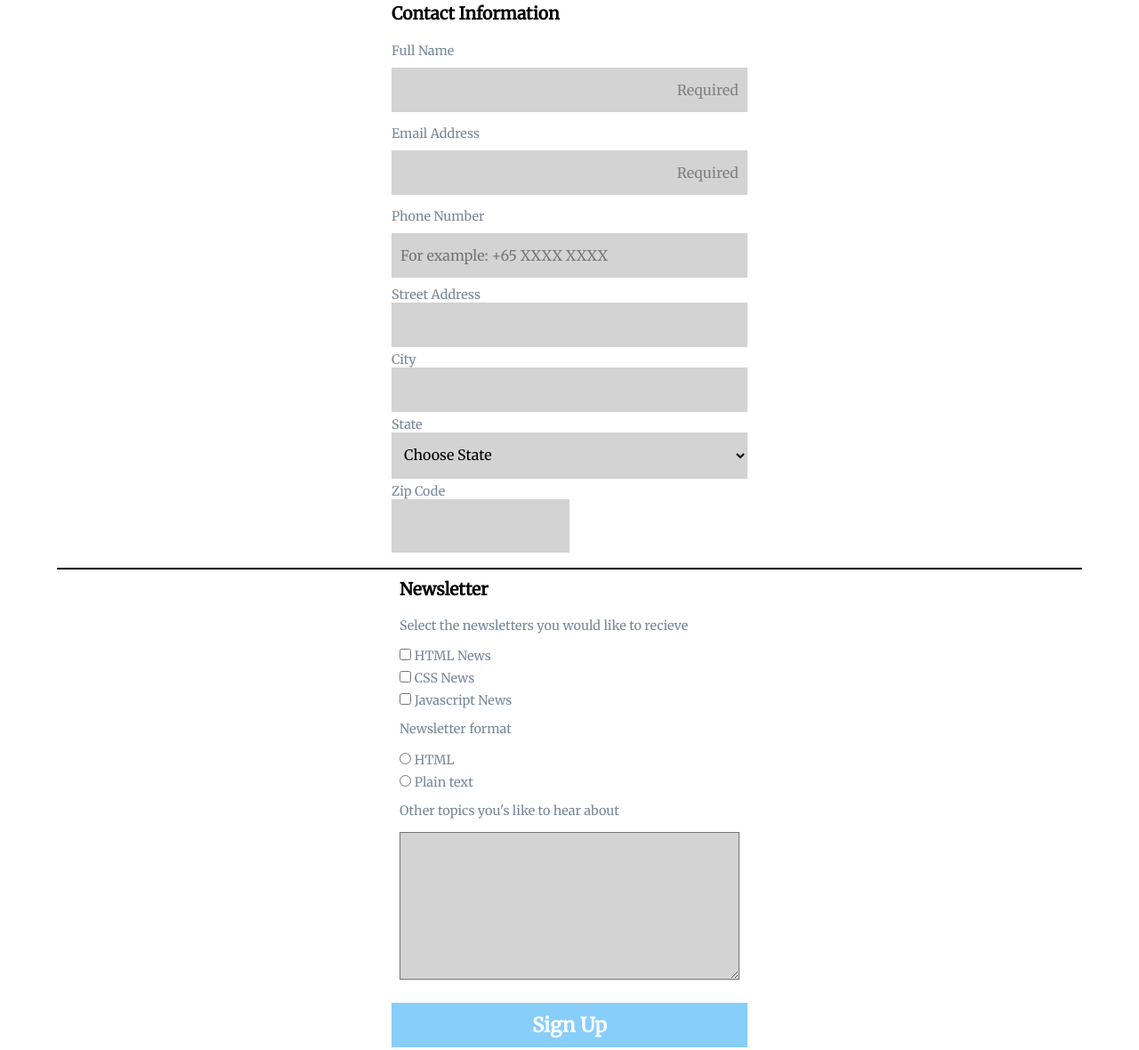
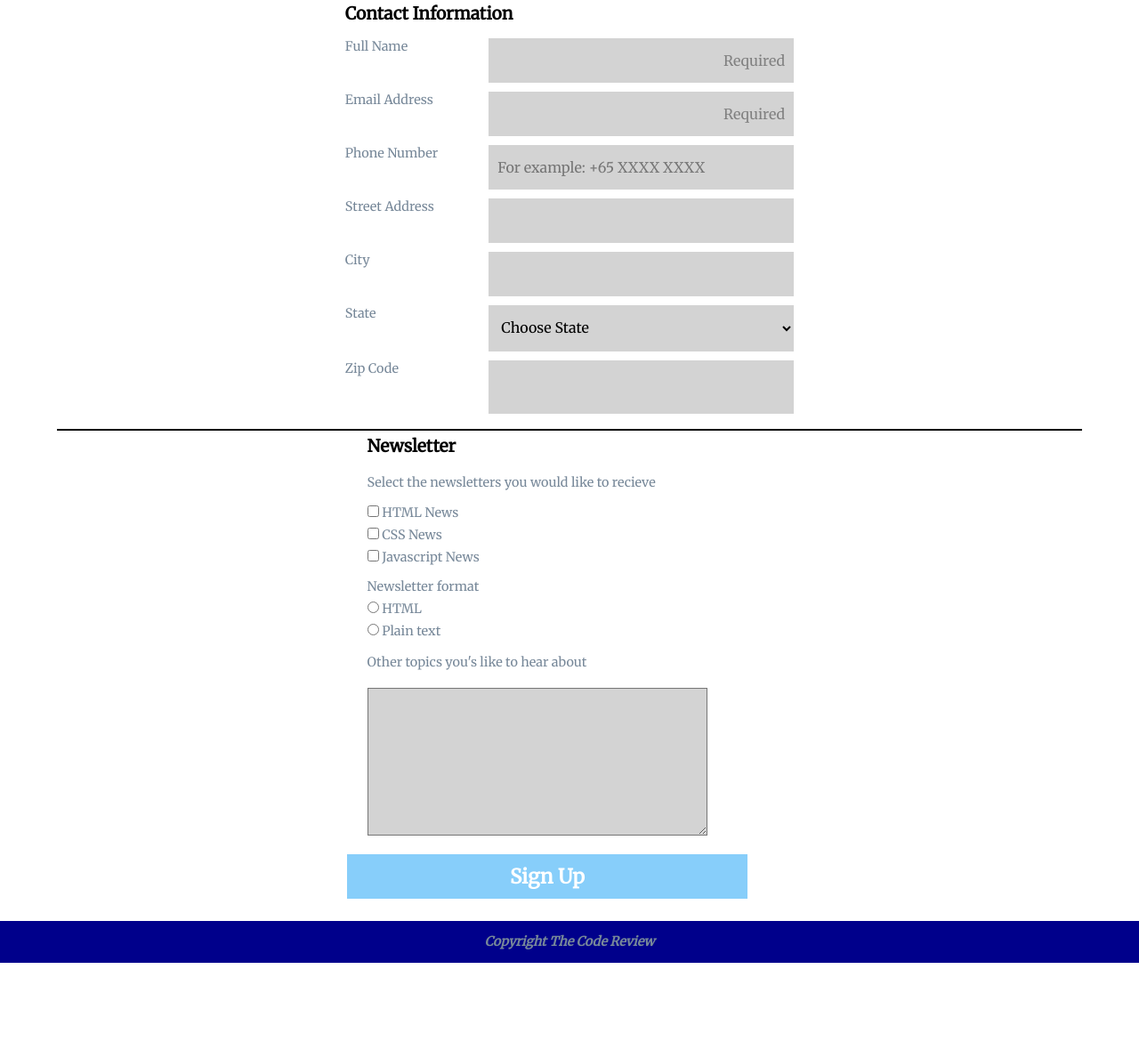
Before and after one commit to glqiao971102/front-end-project-3, a plain HTML site: page index.html in a window 1280 px wide. Shown: the part 235-1415 px from the top of the page at 89% size. After the commit the page ends 1317 px from the top, so only its background shows below. Drawn offline with Linux system fonts and the light colour scheme.

Commit message:
Need works

```diff
--- a/css/styles.css
+++ b/css/styles.css
@@ -141,6 +141,19 @@ input[type="submit"] {
     font-style: italic;
     font-weight: bold;
   }
+
+  .textarea-div {
+
+    margin-top: 15px;
+
+}
+
+.news-div {
+
+    margin-bottom: 15px;
+
+
+}
 /* pseudo class */
 
 input[type="text"]::placeholder,
@@ -152,21 +165,57 @@ input[type="email"]::placeholder
     color: grey;
 }
 
-input:focus {
+input:focus,
+textarea:focus {
 
     background-color: lightskyblue;
-    border-bottom: solid 2px black;
+    border-bottom: solid 1px black;
+    transition: background-color 2s;
 
 }
+
+
 
 /* media queuries */
 
 @media (min-width: 768px){
 
     .container{
+        justify-content: center;
+
+    }
 
 
-        justify-content: center;
+    .form-group {
+        display: flex;
+        flex-direction: row;
     }
 
+    .item{
+        flex: 1;
+    }
+
+    .item-2 {
+        flex: 2;
+    }
+
+    .newsletter {
+
+        width: 100%;
+        margin: auto;
+    }
+
+    .newsletter-fieldset {
+
+        margin-right: 75px;
+
+    }
+
+    input[type="submit"] {
+
+        width: 450px;
+        margin-right: 50px;
+    }
+
+
 }
--- a/index.html
+++ b/index.html
@@ -30,45 +30,45 @@
                         <legend class="item">Contact Information</legend>
                         <ul>
                             <li>
-                            <div class="form-group item">
+                            <div class="form-group ">
                             <label class="item" for="name">Full Name</label>
-                            <input class="item" type="text" name="user_name" id="name" placeholder="Required" required>
+                            <input class="item item-2" type="text" name="user_name" id="name" placeholder="Required" required>
                             </div>
                             </li>
 
                             <li>
-                            <div class="form-group item">
+                            <div class="form-group ">
                             <label class="item" for="email">Email Address</label>
-                            <input class="item" type="email" name="user_email" id="email" placeholder="Required" required>
+                            <input class="item item-2" type="email" name="user_email" id="email" placeholder="Required" required>
                             </div>
                             </li>
 
                             <li>
-                            <div class="form-group item">
+                            <div class="form-group ">
                             <label class="item" for="telephone">Phone Number</label>
-                            <input class="item" type="tel" name="user_tel" id="telephone" placeholder="For example: +65 XXXX XXXX">
+                            <input class="item item-2" type="tel" name="user_tel" id="telephone" placeholder="For example: +65 XXXX XXXX">
                             </div>
                             </li>
 
                             <li>
-                            <div class="form-group item">
-                            <label for="address">Street Address</label>
-                            <input type="text" name="user_address" id="address">
+                            <div class="form-group ">
+                            <label class="item" for="address">Street Address</label>
+                            <input class="item item-2" type="text" name="user_address" id="address">
                             </div>
                             </li>
 
                             <li>
-                            <div class="form-group item">
-                            <label for="city">City</label>
-                            <input type="text" name="user_city" id="city">
+                            <div class="form-group ">
+                            <label class="item" for="city">City</label>
+                            <input class="item item-2" type="text" name="user_city" id="city">
                             </div>
                             </li>
 
                             <li>
-                            <div class="form-group item">
-                            <label for="state">State</label>
+                            <div class="form-group ">
+                            <label class="item " for="state">State</label>
 
-                                <select id="state" name="user_state">
+                                <select class="item item-2" id="state" name="user_state">
                                     <option value="" disabled selected>Choose State</option>
                                     <option>Johor</option>
                                     <option>Kuala Lumpur</option>
@@ -77,9 +77,9 @@
                             </li>
 
                             <li>
-                                <div class="form-group item">
-                                <label for="zipCode">Zip Code</label>
-                                <input type="text" name="user_zipCode" id="zipCode">
+                                <div class="form-group ">
+                                <label class="item" for="zipCode">Zip Code</label>
+                                <input class="item item-2" type="text" name="user_zipCode" id="zipCode">
                                 </div>
                             </li>
                         </ul>
@@ -89,10 +89,10 @@
 
 
                     <section class="newsletter container">
-                        <fieldset>
+                        <fieldset class="newsletter-fieldset">
                             <legend>Newsletter</legend>
 
-                            <div>
+                            <div class="news-div">
                                 <p>Select the newsletters you would like to recieve</p>
                                 <div class="item"><input type="checkbox" id="news_html" name="HTML_news" value="html">
                                 <label for="news_html">HTML News</label>
@@ -108,9 +108,8 @@
                                 </div>
                             </div>
 
-                            <div>
-                                <p>Newsletter format</p>
-
+                            <div class="format-div">
+                                <p class="item">Newsletter format</p>
 
                                 <input type="radio" id="format_html" name="Newsletter_format" value="HTML">
                                 <label for="format_html">HTML</label>
@@ -122,8 +121,8 @@
                                 </div>
 
 
-                            <div class="item">
-                            <p>Other topics you's like to hear about</p>
+                            <div class="item textarea-div">
+                            <label for="user_comment">Other topics you's like to hear about</label><br><br>
                             <textarea id="user_comment" name="comment" rows="8" cols="40"></textarea>
                             </div>
                         </fieldset>
```
